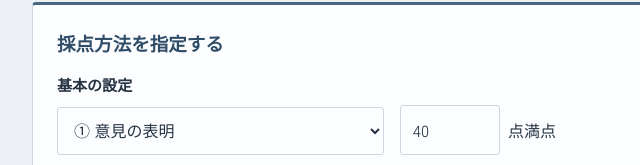
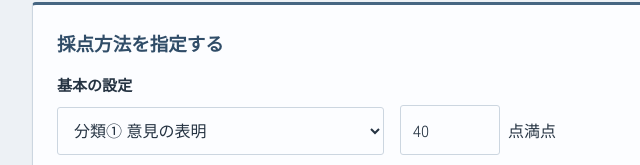
Before and after one commit to ikuyatabis/hq, a plain HTML site: page index.html in a window 1280 px wide. Shown: the part 772-937 px from the top of the page, 248-888 px from the left. Drawn offline with Linux system fonts and the light colour scheme.

Commit message:
Clarify category labels in HQ dropdown

```diff
--- a/index.html
+++ b/index.html
@@ -319,9 +319,9 @@ select:focus{outline:2px solid var(--teal);outline-offset:1px}
           <div class="two-col">
             <div class="field"><label for="kind">基本の設定</label>
               <select id="kind" aria-describedby="taskKindNote">
-                <option value="opinion">① 意見の表明</option>
-                <option value="chart">② 図表の説明</option>
-                <option value="task">③ 課題の遂行</option>
+                <option value="opinion">分類① 意見の表明</option>
+                <option value="chart">分類② 図表の説明</option>
+                <option value="task">分類③ 課題の遂行</option>
               </select>
             </div>
             <div class="field" style="align-self:end"><label for="maxScore" class="visually-hidden">今回の満点</label>
```
